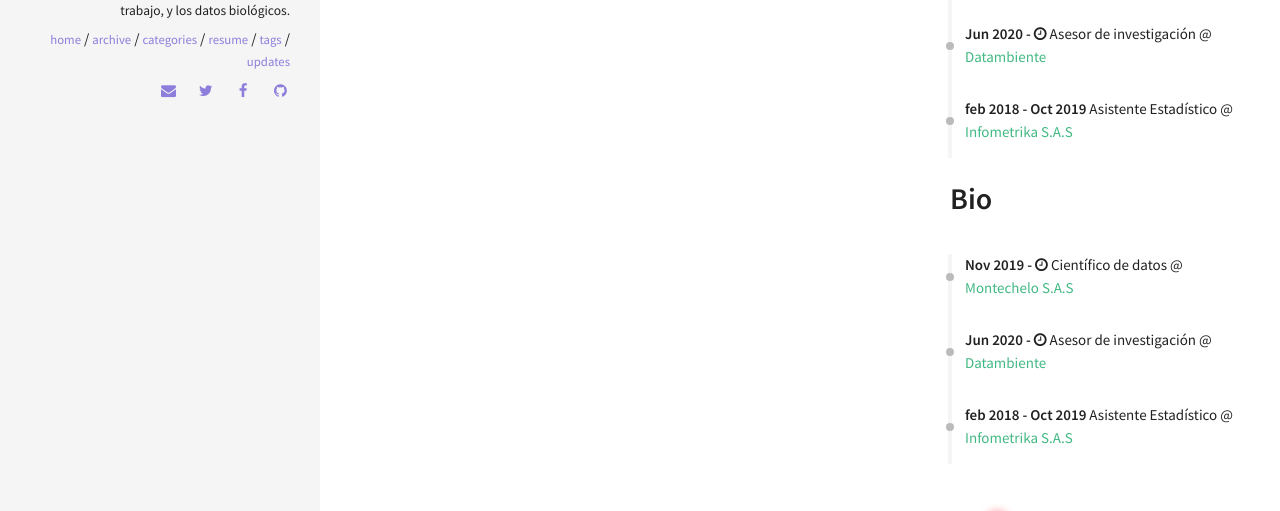
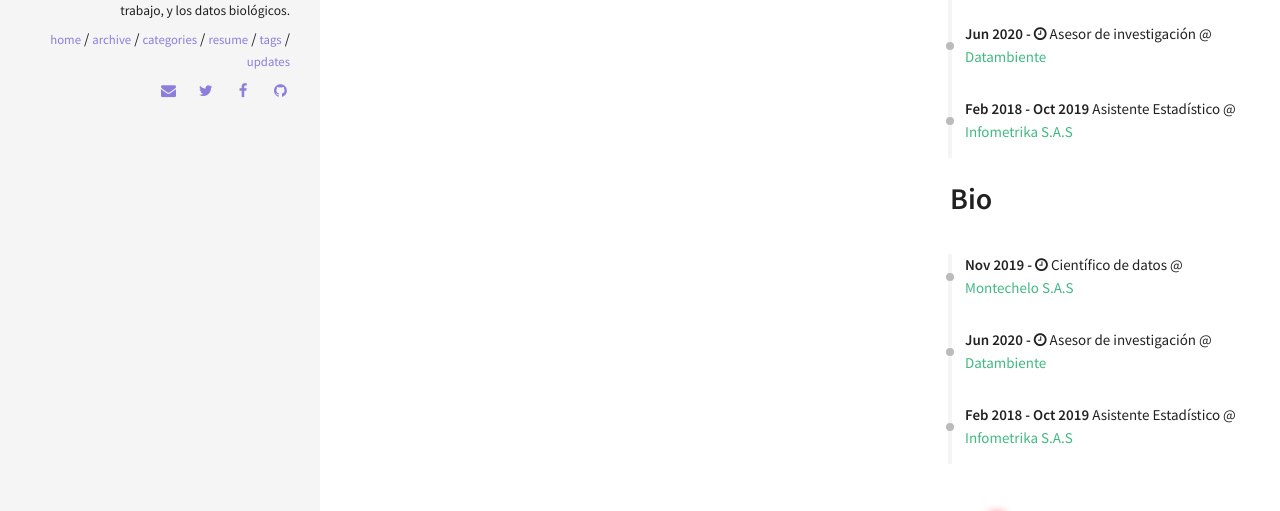
Before and after one commit to bdarocag/bdarocag.github.io, a Jekyll site: the page built from resume.html, in a window 1280 px wide. Shown: the part 576-1087 px from the top of the page. Built offline with Jekyll 4.4.1, drawn with Linux system fonts in a browser that asks for light colours; nearby versions of some CDN libraries.

```diff
--- a/_data/index/careers.yml
+++ b/_data/index/careers.yml
@@ -12,5 +12,5 @@
 
 - name: Infometrika S.A.S
   link: https://web.infometrika.com/
-  date: feb 2018 - Oct 2019
+  date: Feb 2018 - Oct 2019
   job: Asistente Estadístico
```
